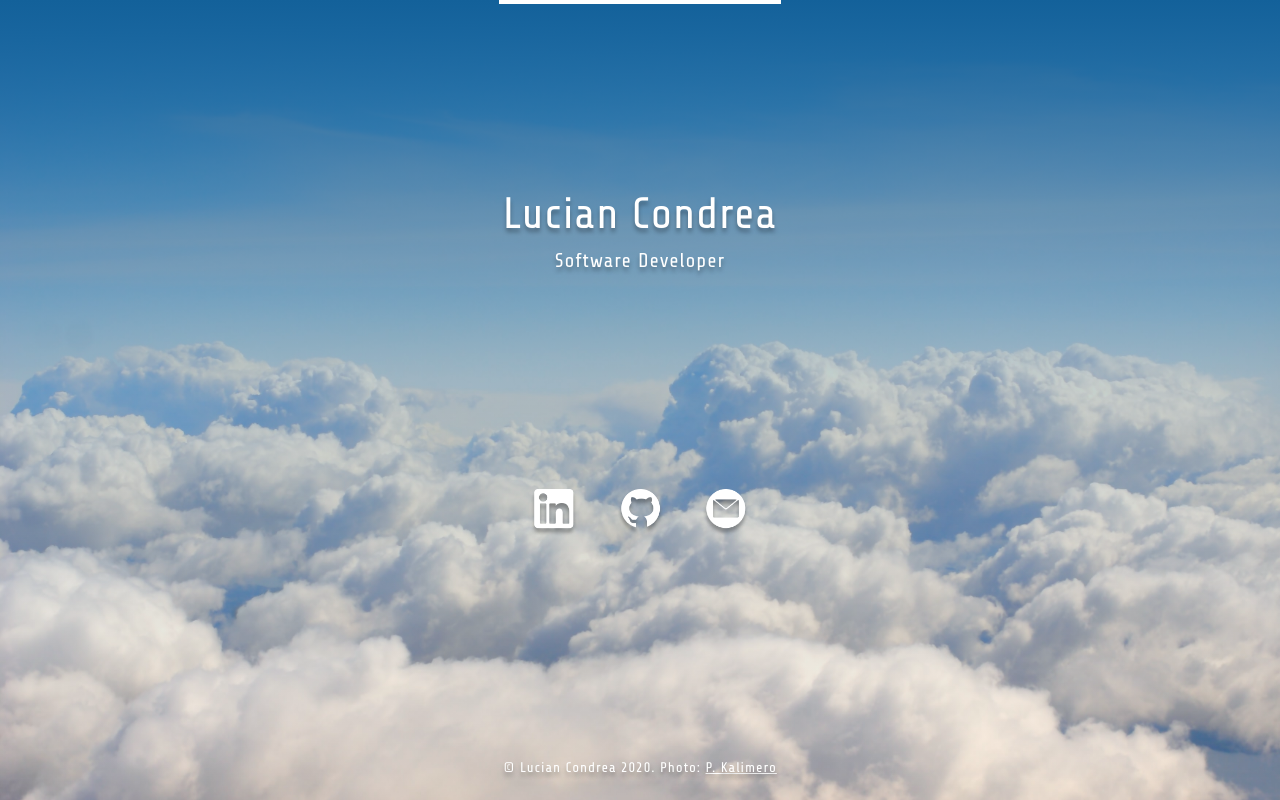
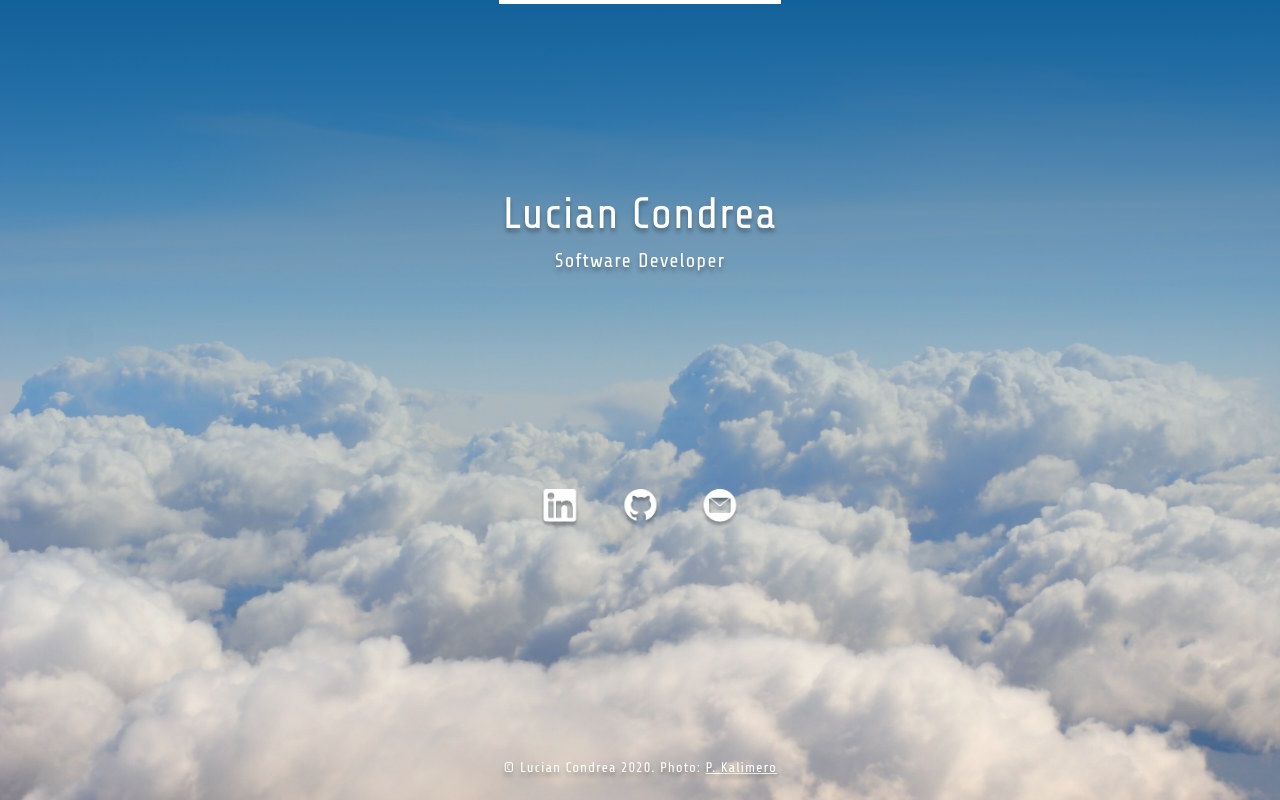
Before and after one commit to luciancic/condrea.dev, a PHP site: page / in a window 1280 px wide. Run offline with PHP 8.4, Linux system fonts and the light colour scheme; style sheets or scripts are compiled from the project's sources.

Commit message:
adjust icon size and spacing

```diff
--- a/styles.scss
+++ b/styles.scss
@@ -128,14 +128,30 @@ nav {
 }
 
 .social-links {
-  width: 220px;
+  width: 160px;
   display: flex;
   justify-content: space-between;
+
+  @include tablet {
+    width: 180px;
+  }
+
+  @include laptop {
+    width: 200px;
+  }
 }
 
 .social-icon {
-  width: 48px;
+  width: 32px;
   text-shadow: $text-shadow;
+
+  @include tablet {
+    width: 36px;
+  }
+
+  @include laptop {
+    width: 40px;
+  }
 }
 
 .hire-me {
```
